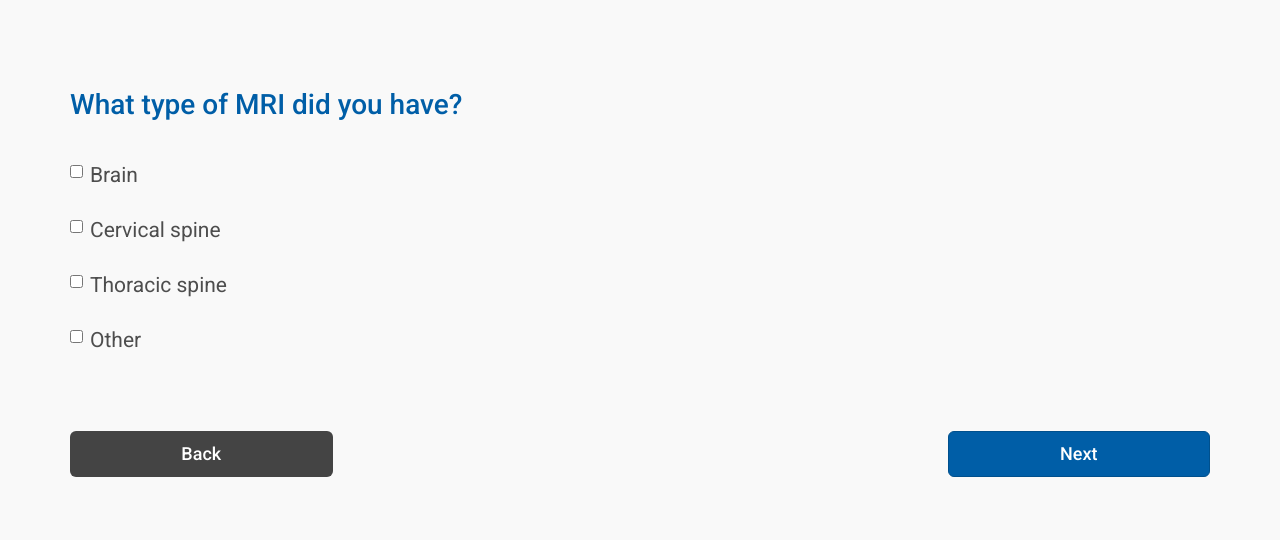
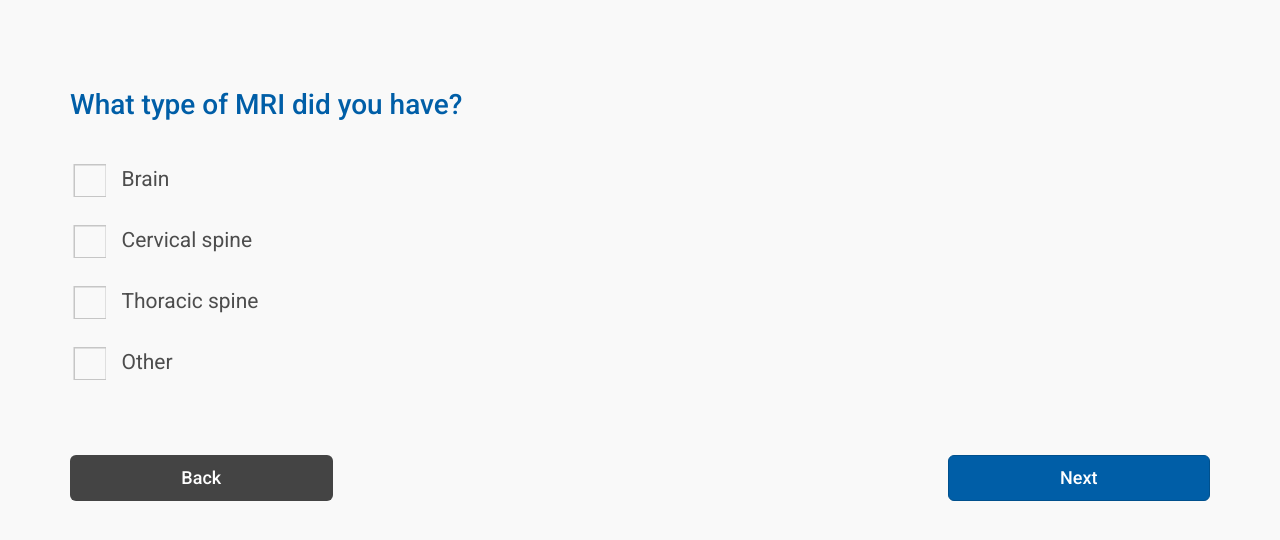
Before and after one commit to hrazith/sophix, a plain HTML site: page mri-question-3.html in a window 1280 px wide. Shown: the part 112-652 px from the top of the page. Drawn offline with nearby package versions, Linux system fonts and the light colour scheme.

Commit message:
compressed

```diff
--- a/mri-question-3.html
+++ b/mri-question-3.html
@@ -44,30 +44,22 @@
             </div>
             <div class="row">
                 <div class="col-sm-12">
-                            <div class="form-group">
+                    <div class="form-group" id="cust">
                         <div class="checkbox">
-                                  <label>
                           <input type="checkbox" value="">
-                                    Brain
-                                  </label>
+                          <label>Brain</label>
                         </div>
                         <div class="checkbox">
-                                  <label>
                           <input type="checkbox" value="">
-                                    Cervical spine
-                                  </label>
+                          <label>Cervical spine</label>
                         </div>
                         <div class="checkbox">
-                                  <label>
                             <input type="checkbox" value="">
-                                    Thoracic spine
-                                  </label>
+                            <label>Thoracic spine</label>
                         </div>
                         <div class="checkbox">
-                                  <label>
                             <input type="checkbox" value="">
-                                    Other
-                                  </label>
+                            <label>Other</label>
                         </div>
                     </div>
                 </div>
```
Also changed, not shown: 1 other file. Lines whose indentation alone changed are shown as unchanged.
